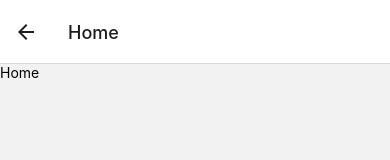
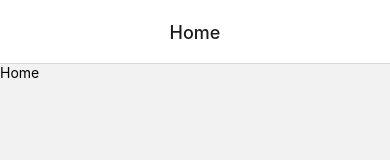
Before and after one commit to P-MBD/Recipes, a React Native app: screen /Home in a window 390 px wide. Shown: the top 160 px of the page. Built offline with nearby package versions, Linux system fonts and the light colour scheme.

Commit message:
1. Customizing Navigation Header

```diff
--- a/App.js
+++ b/App.js
@@ -10,9 +10,9 @@ const Stack = createStackNavigator();
 export default function App() {
   return (
     <NavigationContainer>
-      <Stack.Navigator>
+      <Stack.Navigator screenOptions={{headerTitleAlign:'center'}}>
         <Stack.Screen name="Splash" component={Splash} options={{ headerShown: false }} />
-        <Stack.Screen name="Home" component={Home} />
+        <Stack.Screen name="Home" component={Home} options={{headerLeft:null, gestureEnabled:false}} />
       </Stack.Navigator>
     </NavigationContainer>
   );
```
